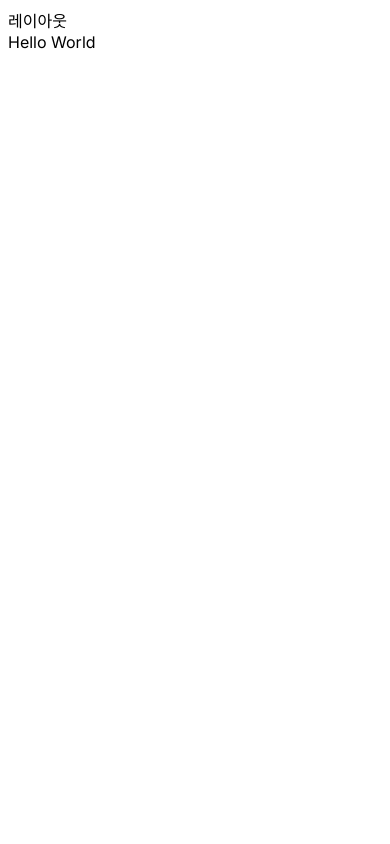
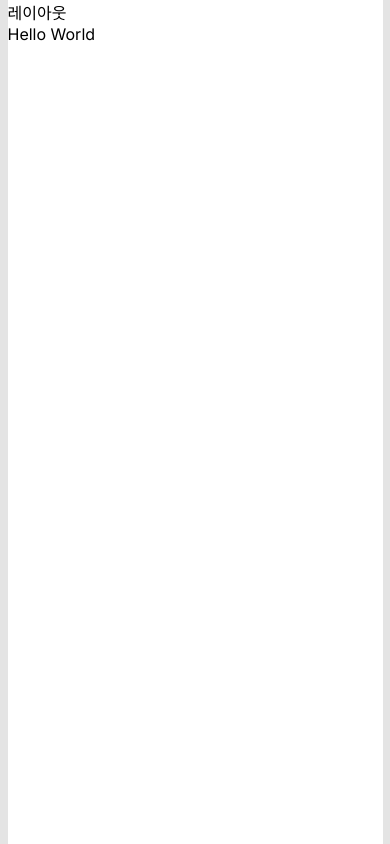
Before and after one commit to GreenSpark-greenspark/greenspark-frontend, a Next.js app: page / in a window 390 px wide. Built offline with nearby package versions, Linux system fonts and the light colour scheme.

Commit message:
init: width 값 모바일에 맞춰 설정하기

```diff
--- a/src/app/layout.tsx
+++ b/src/app/layout.tsx
@@ -1,3 +1,5 @@
+import "@/styles/globals.css";
+import "@/styles/reset.css";
 import type { Metadata } from "next";
 import { Inter } from "next/font/google";
 
@@ -5,11 +7,11 @@ const inter = Inter({ subsets: ["latin"] });
 
 export const metadata: Metadata = {
   title: "GreenSpark",
-  description: "그린스파크",
+  description: "그린스파크"
 };
 
 export default function RootLayout({
-  children,
+  children
 }: Readonly<{
   children: React.ReactNode;
 }>) {
--- a/src/app/page.tsx
+++ b/src/app/page.tsx
@@ -1,4 +1,3 @@
 export default function Page() {
-  var hyun = "하이";
   return <div>Hello World</div>;
 }
--- a/src/styles/globals.css
+++ b/src/styles/globals.css
@@ -1,27 +1,31 @@
 :root {
   --background: #ffffff;
-  --foreground: #171717;
+  --foreground: #000000;
+  --html-background: #e4e4e4;
   --vh: 100%;
 }
 
-@media (prefers-color-scheme: dark) {
-  :root {
-    --background: #0a0a0a;
-    --foreground: #ededed;
-  }
+html,
+body {
+  padding: 0;
+  margin: 0;
+  height: 100%;
+}
+
+html {
+  font-size: 62.5%;
+  background-color: var(--html-background);
+  display: flex;
+  align-items: center;
+  justify-content: center;
+  min-height: 100vh;
 }
 
 body {
   color: var(--foreground);
   background: var(--background);
   font-family: Arial, Helvetica, sans-serif;
+  max-width: 375px;
+  width: 100%;
+  min-height: 100vh;
 }
-
-@layer utilities {
-  .text-balance {
-    text-wrap: balance;
-  }
-}
-html {
-  font-size: 62.5%;
-}
```
